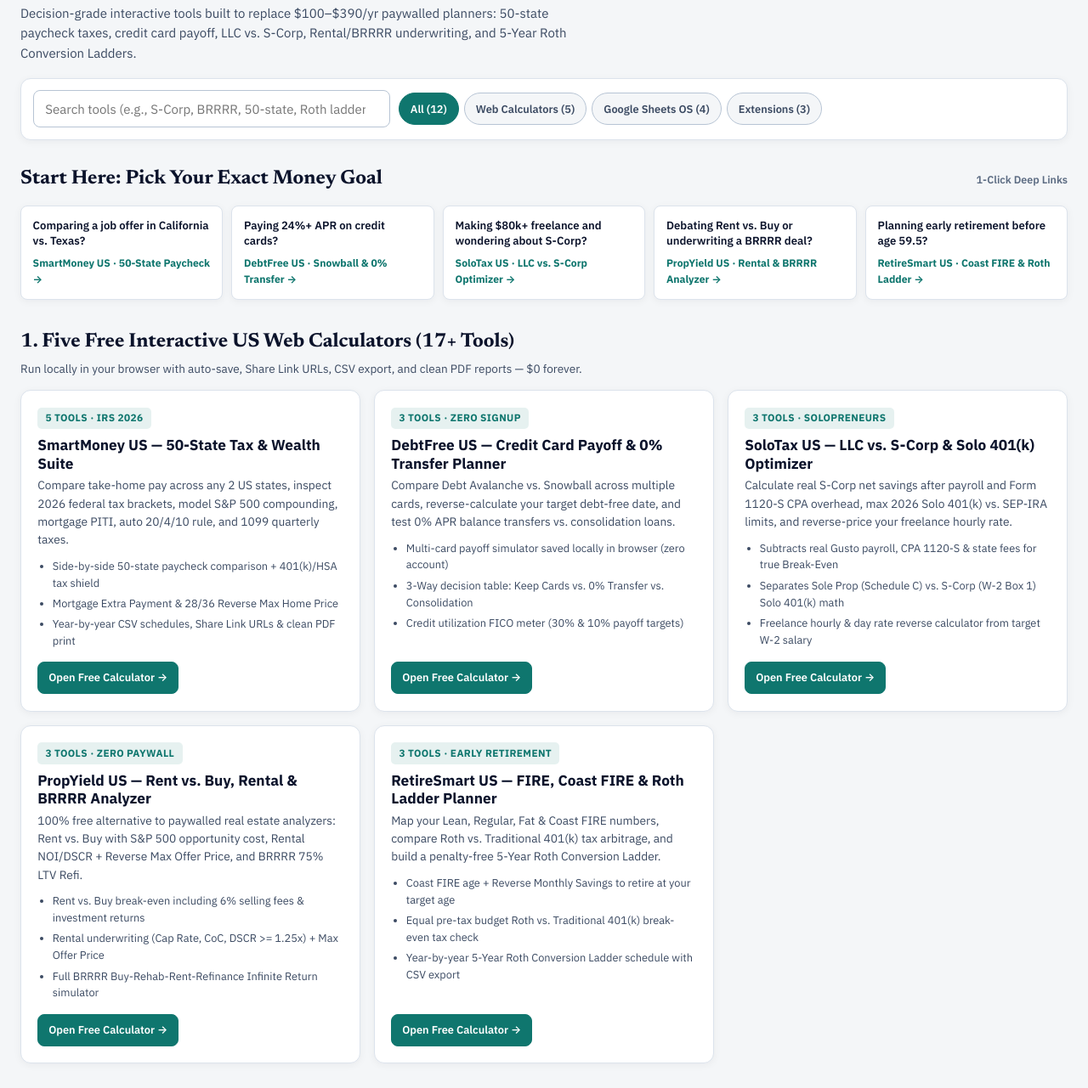
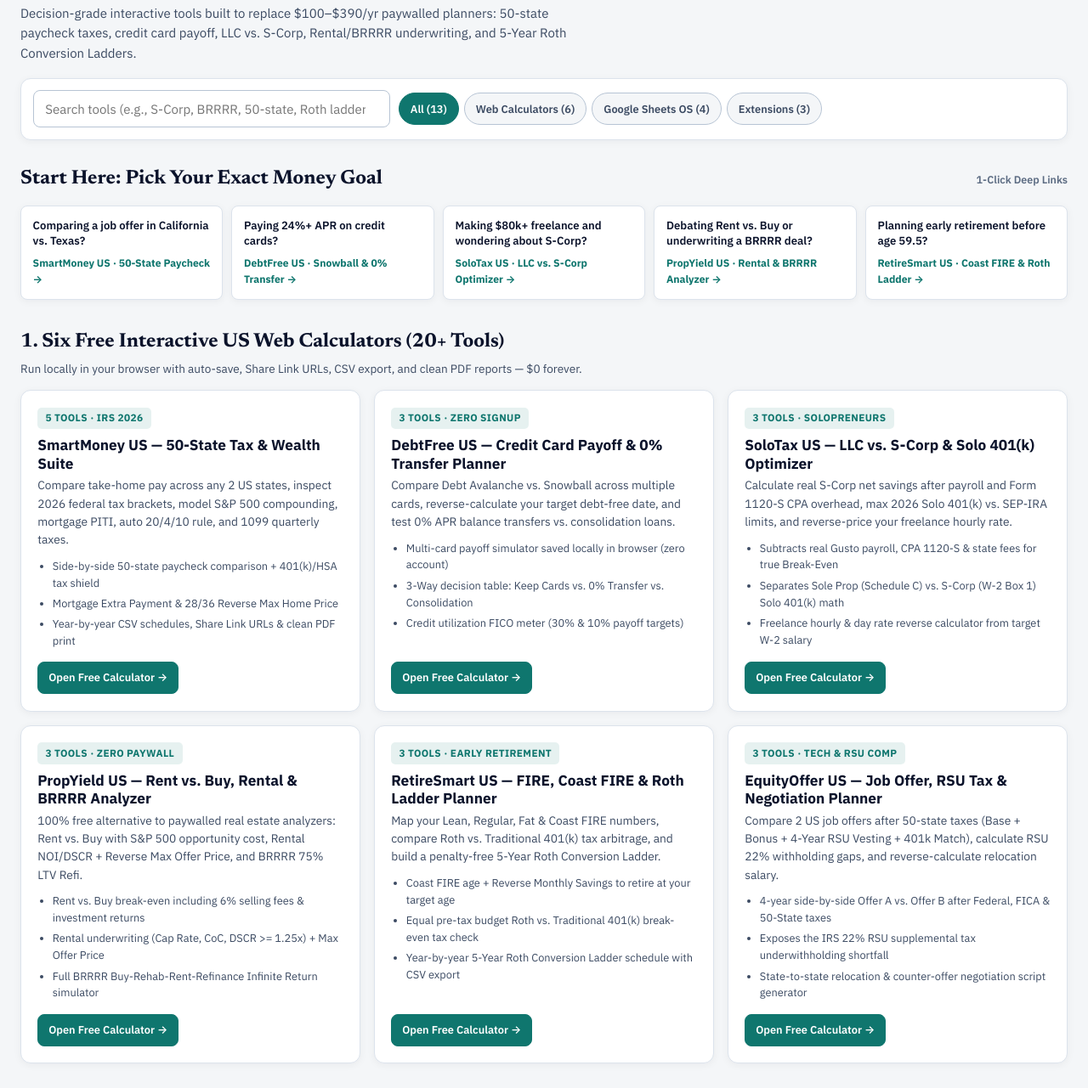
Before and after one commit to Dinhduy2702/us-finance-toolkit-hub, a plain HTML site: page index.html in a window 1280 px wide. Shown: the part 217-1498 px from the top of the page at 85% size. Drawn offline with Linux system fonts and the light colour scheme.

Commit message:
Add SP #9 EquityOffer US to US SmartMoney Hub (6 Web Calculators / 20+ Tools)

```diff
--- a/config.js
+++ b/config.js
@@ -108,6 +108,20 @@ window.HUB_CONFIG = {
         "Year-by-year 5-Year Roth Conversion Ladder schedule with CSV export"
       ],
       url: "https://dinhduy2702.github.io/us-retiresmart-planner/"
+    },
+    {
+      id: "equityoffer",
+      badge: "3 Tools · Tech & RSU Comp",
+      category: "web",
+      tags: "job offer comparison rsu stock options vesting 22% withholding tax salary negotiation relocation",
+      title: "EquityOffer US — Job Offer, RSU Tax & Negotiation Planner",
+      summary: "Compare 2 US job offers after 50-state taxes (Base + Bonus + 4-Year RSU Vesting + 401k Match), calculate RSU 22% withholding gaps, and reverse-calculate relocation salary.",
+      highlights: [
+        "4-year side-by-side Offer A vs. Offer B after Federal, FICA & 50-State taxes",
+        "Exposes the IRS 22% RSU supplemental tax underwithholding shortfall",
+        "State-to-state relocation & counter-offer negotiation script generator"
+      ],
+      url: "https://dinhduy2702.github.io/us-equity-offer-calculator/"
     }
   ],
   sheetsOs: [
--- a/index.html
+++ b/index.html
@@ -46,8 +46,8 @@
       <div class="hub-controls">
         <input class="input-box" type="search" id="hubSearchInput" placeholder="Search tools (e.g., S-Corp, BRRRR, 50-state, Roth ladder, Sheets...)" aria-label="Search tools">
         <div class="filter-pills" role="tablist" aria-label="Filter toolkit category">
-          <button type="button" class="filter-pill" role="tab" aria-selected="true" data-filter="all">All (12)</button>
-          <button type="button" class="filter-pill" role="tab" aria-selected="false" data-filter="web">Web Calculators (5)</button>
+          <button type="button" class="filter-pill" role="tab" aria-selected="true" data-filter="all">All (13)</button>
+          <button type="button" class="filter-pill" role="tab" aria-selected="false" data-filter="web">Web Calculators (6)</button>
           <button type="button" class="filter-pill" role="tab" aria-selected="false" data-filter="sheets">Google Sheets OS (4)</button>
           <button type="button" class="filter-pill" role="tab" aria-selected="false" data-filter="extensions">Extensions (3)</button>
         </div>
@@ -67,7 +67,7 @@
     <section class="hub-section" id="sec-web" data-sec="web">
       <div class="section-head">
         <div>
-          <h2>1. Five Free Interactive US Web Calculators (17+ Tools)</h2>
+          <h2>1. Six Free Interactive US Web Calculators (20+ Tools)</h2>
           <p class="section-sub">Run locally in your browser with auto-save, Share Link URLs, CSV export, and clean PDF reports — $0 forever.</p>
         </div>
       </div>
```
